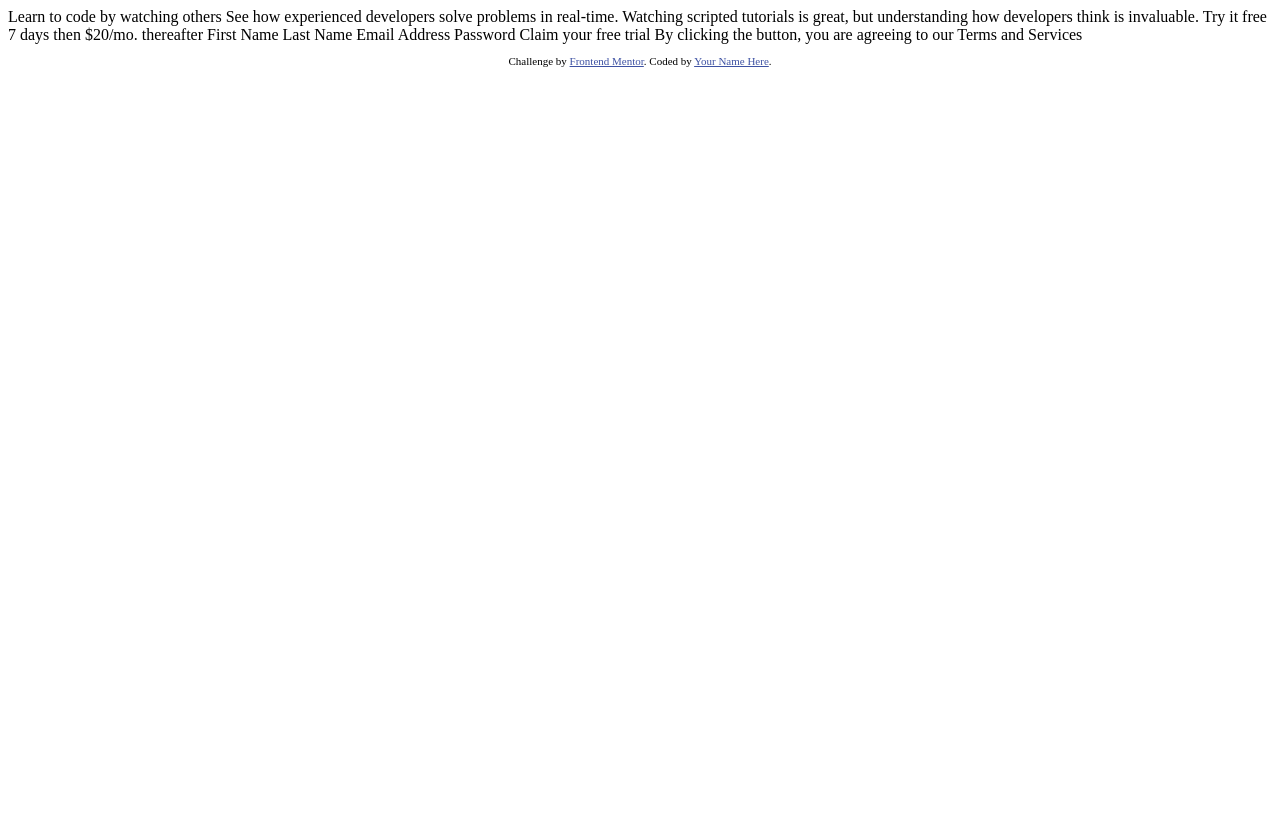
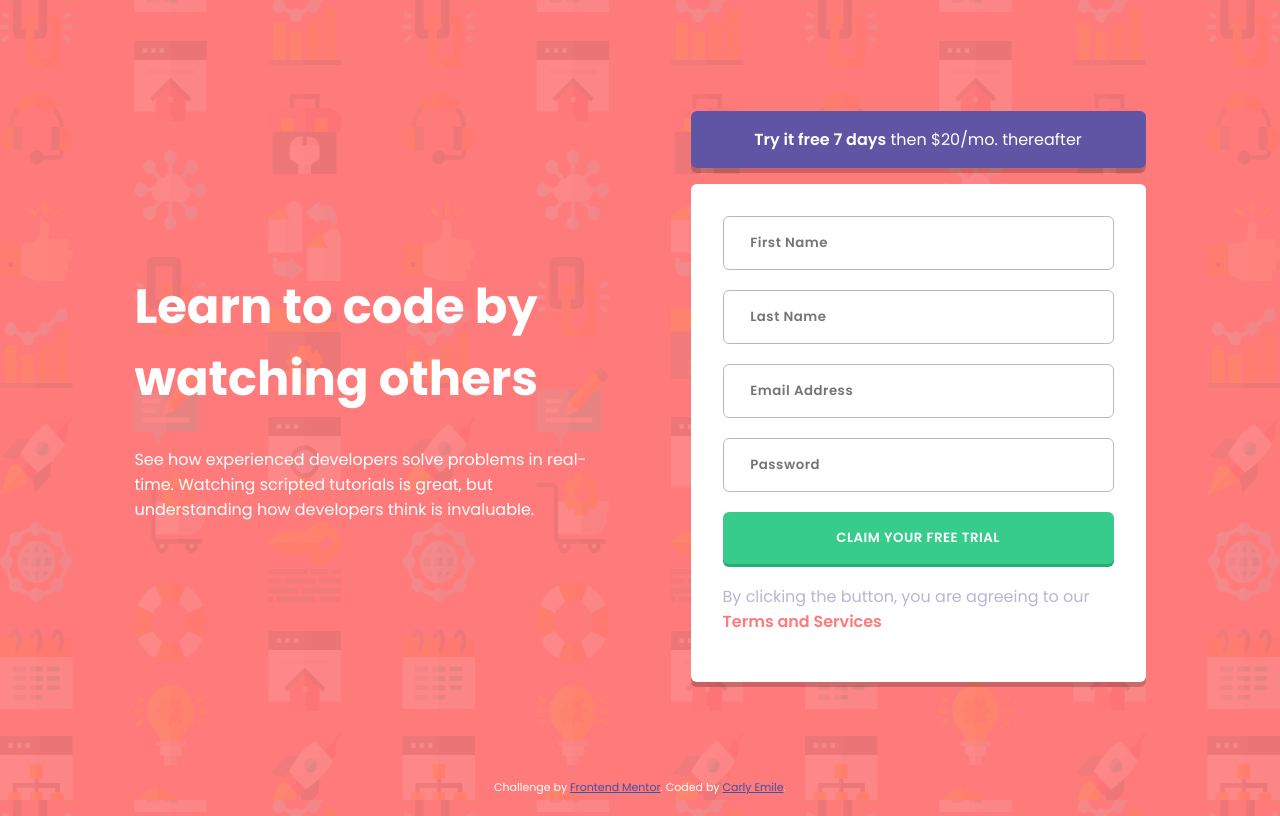
Before and after one commit to carlyemile/FrontendMentorChallenges, a plain HTML site: page projects/intro-component-with-signup-form-master/index.html in a window 1280 px wide. Drawn offline with Linux system fonts and the light colour scheme.

Commit message:
Adding html/css to signup form challenge, deploying more projects to demo site

```diff
--- a/index.js
+++ b/index.js
@@ -2,6 +2,8 @@ const linksContainer = document.getElementById("links");
 const folder = "/projects/";
 const projects = [
     "four-card-feature-section-master",
+    "intro-component-with-signup-form-master",
+    "projects/blogr-landing-page-main"
 ];
 
 // TO-DO - does not work on remote server
--- /dev/null
+++ b/projects/intro-component-with-signup-form-master/index.css
@@ -0,0 +1,126 @@
+body {
+    background: url("images/bg-intro-desktop.png"), hsl(0, 100%, 74%) ;
+    background-size:cover;
+    background-repeat: no-repeat;
+    background-attachment: fixed;
+    color: white;
+    font-family: 'Poppins', sans-serif;
+    height: 100vh;
+}
+
+h1 {
+    font-size: 3rem;
+    font-weight: 700;
+}
+
+.flex-container {
+    display: flex;
+    justify-content: space-between;
+    width: 80%;
+    max-width: 1100px;
+    margin: auto;
+    height: 95%;
+    align-items: center;
+}
+
+
+
+.col {
+    width: 45%;
+}
+
+.purple-box {
+    background: hsl(248, 32%, 49%);
+    width: 100%;
+    padding: 1em 0;
+    text-align: center;
+    margin-bottom: 0 0 1.5em 0;
+    box-shadow: 0 5px 0 0 rgba(0, 0, 0, 0.2);
+    border-radius: 6px;
+}
+
+.hidden {
+    display: none;
+}
+
+@media (max-width: 600px){
+    body {
+        text-align: center;
+        height: auto;
+    }
+
+    .flex-container {
+        flex-direction: column;
+        width: 90%;
+        height: auto;
+        align-items: unset;
+    }
+
+    .col {
+        width: 100%;
+    }
+}
+
+strong {
+    font-weight: 600;
+}
+
+form {
+    width: 100%;
+    background: white;
+    padding: 2em;
+    border-radius: 6px;
+    box-sizing: border-box;
+    box-shadow: 0 5px 0 0 rgba(0, 0, 0, 0.2);
+}
+
+form input, form button {
+    display: block;
+    width: 100%;
+    border: none;
+    margin-bottom: 1.5em;
+    padding: 1.2em 0;
+    border-radius: 6px;
+    font-family: 'Poppins', sans-serif;
+    font-weight: 600;
+    letter-spacing: 0.5px;
+}
+
+form input {
+    border: 1px solid hsl(246, 25%, 77%);
+    padding-left: 2em;
+    width: 100%;
+    box-sizing: border-box;
+    transition: 200ms;
+}
+
+form input:active, form input:focus {
+    border: 1px solid hsl(249, 10%, 26%);
+    color: rgb(45, 45, 45);
+}
+
+.terms {
+    color: hsl(0, 100%, 74%);
+    font-weight: 600;
+    text-decoration: none;
+    transition: 200ms;
+}
+
+.terms:hover, .terms:focus {
+    text-decoration: underline;
+}
+
+form p {
+    color: hsl(246, 25%, 77%);
+}
+
+form button {
+    background: hsl(154, 59%, 51%);
+    box-shadow: 0 3px 0 0 hsl(154, 61%, 42%);
+    color: white;
+    text-transform: uppercase;
+}
+
+form button:hover, form button:focus {
+    background: hsl(154, 67%, 57%);
+    box-shadow: 0 3px 0 0 hsl(154, 51%, 56%);}
--- a/projects/intro-component-with-signup-form-master/index.html
+++ b/projects/intro-component-with-signup-form-master/index.html
@@ -5,8 +5,11 @@
   <meta name="viewport" content="width=device-width, initial-scale=1.0"> <!-- displays site properly based on user's device -->
 
   <link rel="icon" type="image/png" sizes="32x32" href="./images/favicon-32x32.png">
-
-  <title>Frontend Mentor | Intro component with sign up form</title>
+  <link rel="preconnect" href="https://fonts.googleapis.com">
+  <link rel="preconnect" href="https://fonts.gstatic.com" crossorigin>
+  <link href="https://fonts.googleapis.com/css2?family=Poppins:wght@400;500;600;700&display=swap" rel="stylesheet">
+  <link rel="stylesheet" href="index.css">
+  <title>(WIP) Frontend Mentor | Intro component with sign up form</title>
 
   <!-- Feel free to remove these styles or customise in your own stylesheet 👍 -->
   <style>
@@ -15,27 +18,36 @@
   </style>
 </head>
 <body>
+  <div class="flex-container">
+    <header class="col">
+      <h1>Learn to code by watching others</h1>
+      <p>See how experienced developers solve problems in real-time. Watching scripted tutorials is great,
+        but understanding how developers think is invaluable. </p>
+    </header>
+    <main class="col">
+      <p class="purple-box"><strong>Try it free 7 days</strong> then $20/mo. thereafter</p>
+      <form>
+          <input type="text" placeholder="First Name" required>
+          <p class="form-error hidden">First Name cannot be empty</p>
 
-  Learn to code by watching others
+        <input type="text" placeholder="Last Name" required>
+        <p class="form-error hidden">Last Name cannot be empty</p>
 
-  See how experienced developers solve problems in real-time. Watching scripted tutorials is great,
-  but understanding how developers think is invaluable.
+        <input type="email" placeholder="Email Address" required>
+        <p class="form-error hidden">Looks like this is not an email</p>
 
-  Try it free 7 days then $20/mo. thereafter
+        <input type="text" placeholder="Password" required>
+        <p class="form-error hidden">Password cannot be empty</p>
 
-  First Name
-  Last Name
-  Email Address
-  Password
-
-  Claim your free trial
-
-  By clicking the button, you are agreeing to our Terms and Services
-
+        <button type="submit">Claim your free trial</button>
+        <p>By clicking the button, you are agreeing to our <a class="terms" href="#">Terms and Services</a></p>
+      </form>
+    </main>
+  </div>
   <footer>
     <p class="attribution">
       Challenge by <a href="https://www.frontendmentor.io?ref=challenge" target="_blank">Frontend Mentor</a>.
-      Coded by <a href="#">Your Name Here</a>.
+      Coded by <a href="#">Carly Emile</a>.
     </p>
   </footer>
 </body>
```
Also changed, not shown: projects/blogr-landing-page-main/index.html (+1 -1 lines).
